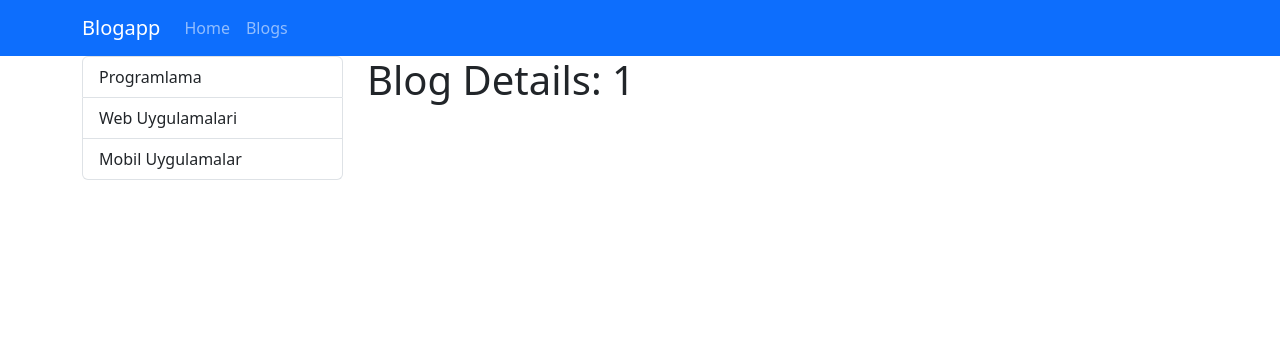
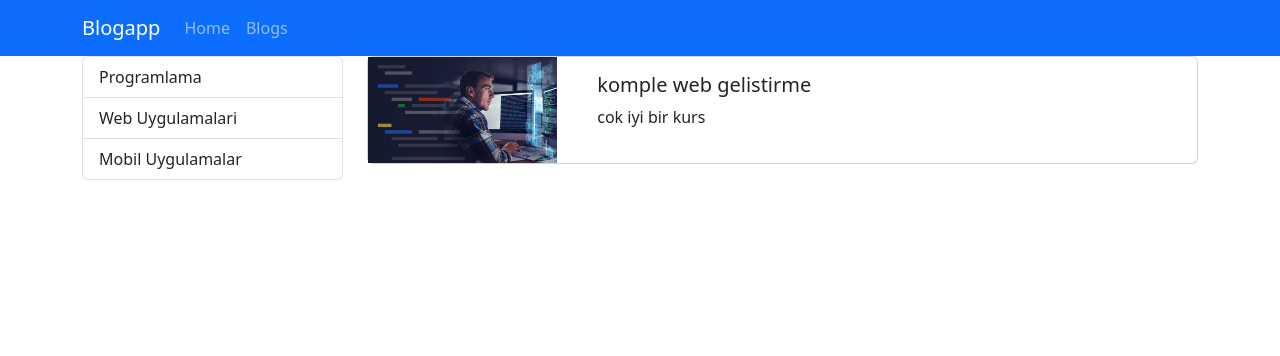
Before and after one commit to Berkantrkgl/django-tutorial, a Django app: page /blogs/1 in a window 1280 px wide. Shown: the top 356 px of the page. Run offline with Django 3.2, Linux system fonts and the light colour scheme; some libraries are stand-ins or nearby versions.

Commit message:
Add blog-details page

```diff
--- a/blogapp/blog/templates/blog/blog-details.html
+++ b/blogapp/blog/templates/blog/blog-details.html
@@ -1,4 +1,6 @@
 {% extends "base.html" %}
+
+{% load static %}
 
 {%block title%} Blog Details {%endblock%}
 
@@ -12,7 +14,24 @@
           {% include 'partials/_categories.html' %}
         </div>
         <div class="col-9">
-            <h1>Blog Details: {{id}}</h1>
+            <div class="card mb-3">
+                <div class="row">
+                    <div class="col-md-3">
+                        <img src="{% static 'img/'|add:blog.image %}" alt="" class="img-fluid">
+                    </div>
+                    <div class="col-md-9">
+                        <div class="card-body">
+                            <h5 class="card-title">
+                                {{ blog.title }}
+                            </h5>
+                            <p class="card-text">
+                                {{blog.description}}
+                            </p>
+                        </div>
+                    </div>
+
+                </div>
+            </div>
 
         </div>
     </div>
--- a/blogapp/blog/templates/blog/blogs.html
+++ b/blogapp/blog/templates/blog/blogs.html
@@ -1,6 +1,6 @@
 {% extends "base.html" %}
 
-{%block title%} Blogs   {%endblock%}
+{%block title%} Blogs {%endblock%}
 
 {% block content %}
 
--- a/blogapp/blog/views.py
+++ b/blogapp/blog/views.py
@@ -48,6 +48,15 @@ def blogs(request):
 
 
 def blog_details(request, id):
+    # blogs = data["blogs"]
+    # selectedBlog = None
+
+    # for blog in blogs:
+    #     if blog["id"] == id:
+    #         selectedBlog = blog
+    blogs = data["blogs"]
+
+    selectedBlog = [blog for blog in blogs if blog["id"] == id][0]
     return render(request, "blog/blog-details.html", {
-        "id":id
+        "blog": selectedBlog
     })
```
